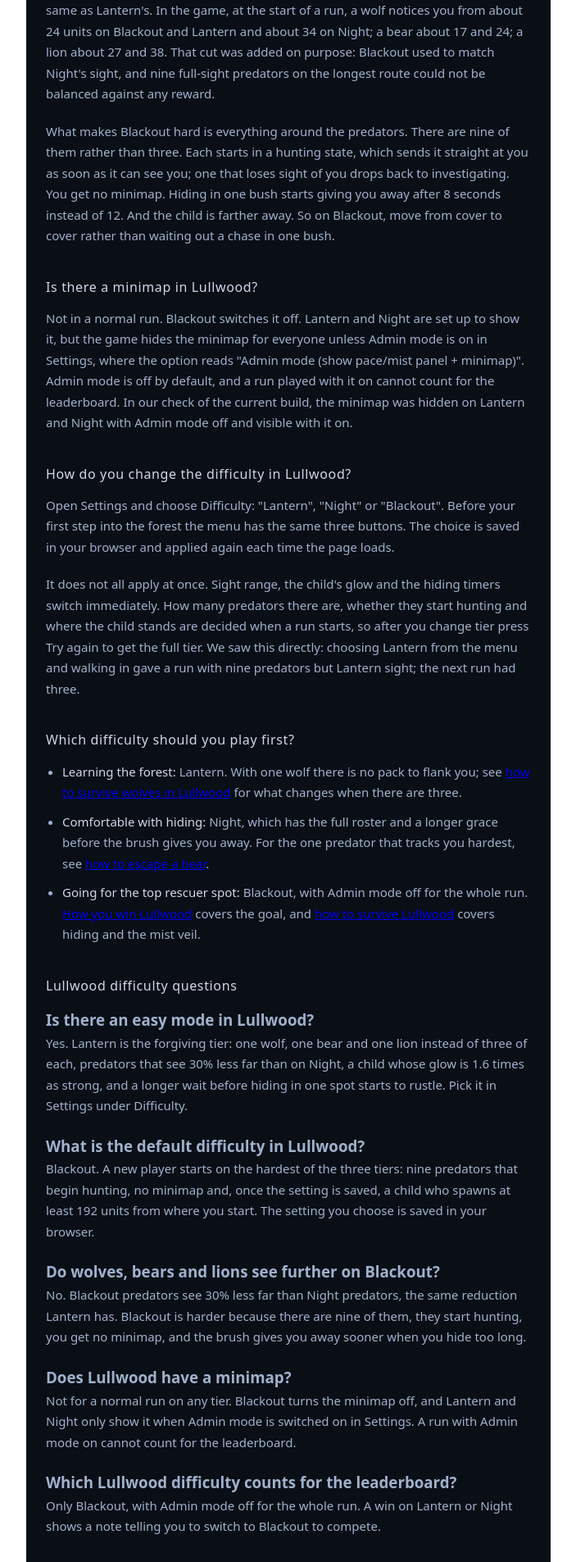
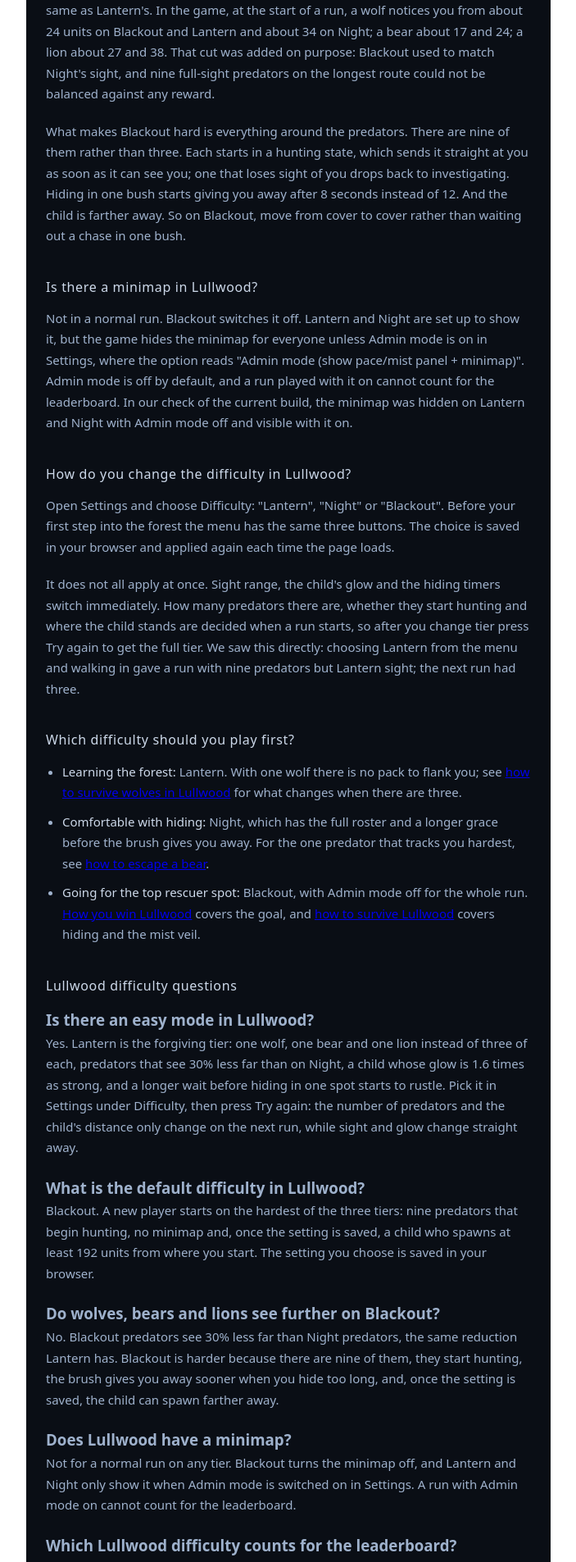
Before and after one commit to DadonStyle/LULLWOOD, a Next.js app: page /guides/difficulty-tiers in a window 1280 px wide. Shown: the part 1450-3355 px from the top of the page at 82% size, without its empty margins (288-991 px from the left). Built offline with nearby package versions, Linux system fonts and the light colour scheme.

Commit message:
LUL-6193: drop minimap from Blackout-harder reasons, add apply-timing to easy-mode FAQ

```diff
--- a/app/guides/difficulty-tiers/page.tsx
+++ b/app/guides/difficulty-tiers/page.tsx
@@ -29,7 +29,7 @@ const QA = [
   {
     question: "Is there an easy mode in Lullwood?",
     answer:
-      "Yes. Lantern is the forgiving tier: one wolf, one bear and one lion instead of three of each, predators that see 30% less far than on Night, a child whose glow is 1.6 times as strong, and a longer wait before hiding in one spot starts to rustle. Pick it in Settings under Difficulty.",
+      "Yes. Lantern is the forgiving tier: one wolf, one bear and one lion instead of three of each, predators that see 30% less far than on Night, a child whose glow is 1.6 times as strong, and a longer wait before hiding in one spot starts to rustle. Pick it in Settings under Difficulty, then press Try again: the number of predators and the child's distance only change on the next run, while sight and glow change straight away.",
   },
   {
     question: "What is the default difficulty in Lullwood?",
@@ -39,7 +39,7 @@ const QA = [
   {
     question: "Do wolves, bears and lions see further on Blackout?",
     answer:
-      "No. Blackout predators see 30% less far than Night predators, the same reduction Lantern has. Blackout is harder because there are nine of them, they start hunting, you get no minimap, and the brush gives you away sooner when you hide too long.",
+      "No. Blackout predators see 30% less far than Night predators, the same reduction Lantern has. Blackout is harder because there are nine of them, they start hunting, the brush gives you away sooner when you hide too long, and, once the setting is saved, the child can spawn farther away.",
   },
   {
     question: "Does Lullwood have a minimap?",
@@ -203,9 +203,8 @@ export default function DifficultyTiersPage() {
               There are nine of them rather than three. Each starts in a
               hunting state, which sends it straight at you as soon as it can
               see you; one that loses sight of you drops back to
-              investigating. You get no minimap. Hiding in one bush starts
-              giving you away after 8 seconds instead of 12. And the child is
-              farther away. So on Blackout, move from cover to cover rather than
+              investigating. Hiding in one bush starts giving you away after 8
+              seconds instead of 12. And the child is farther away. So on Blackout, move from cover to cover rather than
               waiting out a chase in one bush.
             </p>
 
```
